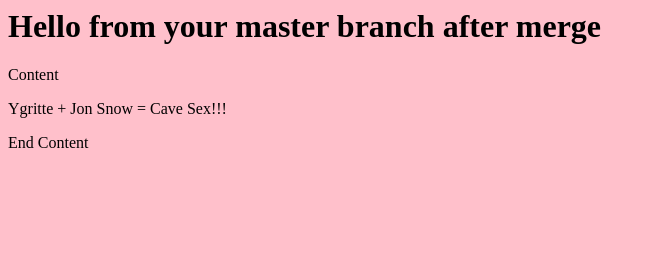
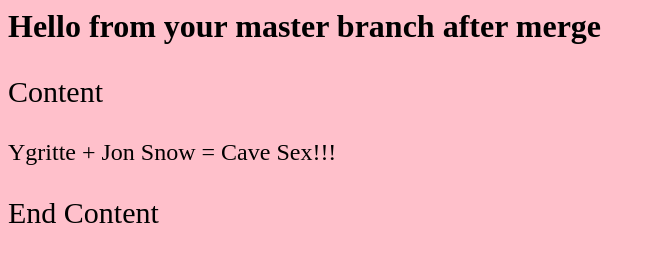
Before and after one commit to miksnw/site2, a plain HTML site: page index.html in a window 1280 px wide. Shown: the whole page, without its empty margins (0-656 px from the left). Drawn offline with Linux system fonts and the light colour scheme.

Commit message:
set font sizes

```diff
--- a/css/style.css
+++ b/css/style.css
@@ -1,3 +1,12 @@
 body{
 	background:pink;
 }
+h1{
+	font-size:32px;
+}
+p{
+	font-size:30px;
+}
+body div{
+	font-size:24px;
+}
```
